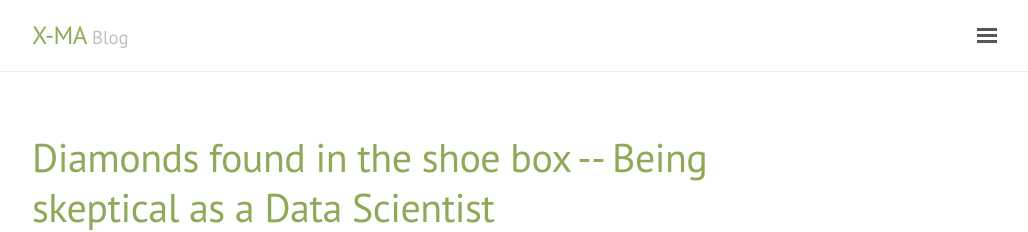
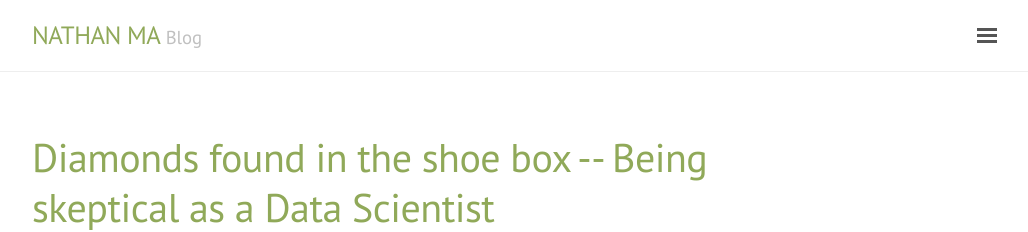
Before and after one commit to ma010/ma010.github.io, a Jekyll site: the page built from index.html, in a window 1280 px wide. Shown: the top 232 px of the page, without its empty margins (248-1276 px from the left). Built offline with Jekyll 4.4.1, drawn with Linux system fonts in a browser that asks for light colours; nearby versions of some CDN libraries; the list of posts is cut into pages by our own code.

Commit message:
updated about page and _config.yml

```diff
--- a/_config.yml
+++ b/_config.yml
@@ -5,9 +5,9 @@ permalink:           pretty
 #relative_permalinks: true
 
 # Setup
-title:               X-MA
+title:               NATHAN MA
 tagline:             'Blog'
-description:	     Made With Love.
+description:	       Made With Love.
 #'A reserved <a href="http://jekyllrb.com" target="_blank">Jekyll</a> theme that places the utmost gravity on content with a hidden drawer. Made With Love.
 #<a href="https://twitter.com/mdo" target="_blank">@mdo</a>.'
 url:                 http://lanyon.getpoole.com
@@ -16,7 +16,7 @@ paginate:            5
 
 # About/contact
 author:
-  name:              MA
+  name:              NATHAN MA
   url:               https://github.com/ma010
   email:
 
```
Also changed, not shown: about.md (+2 -2 lines).
